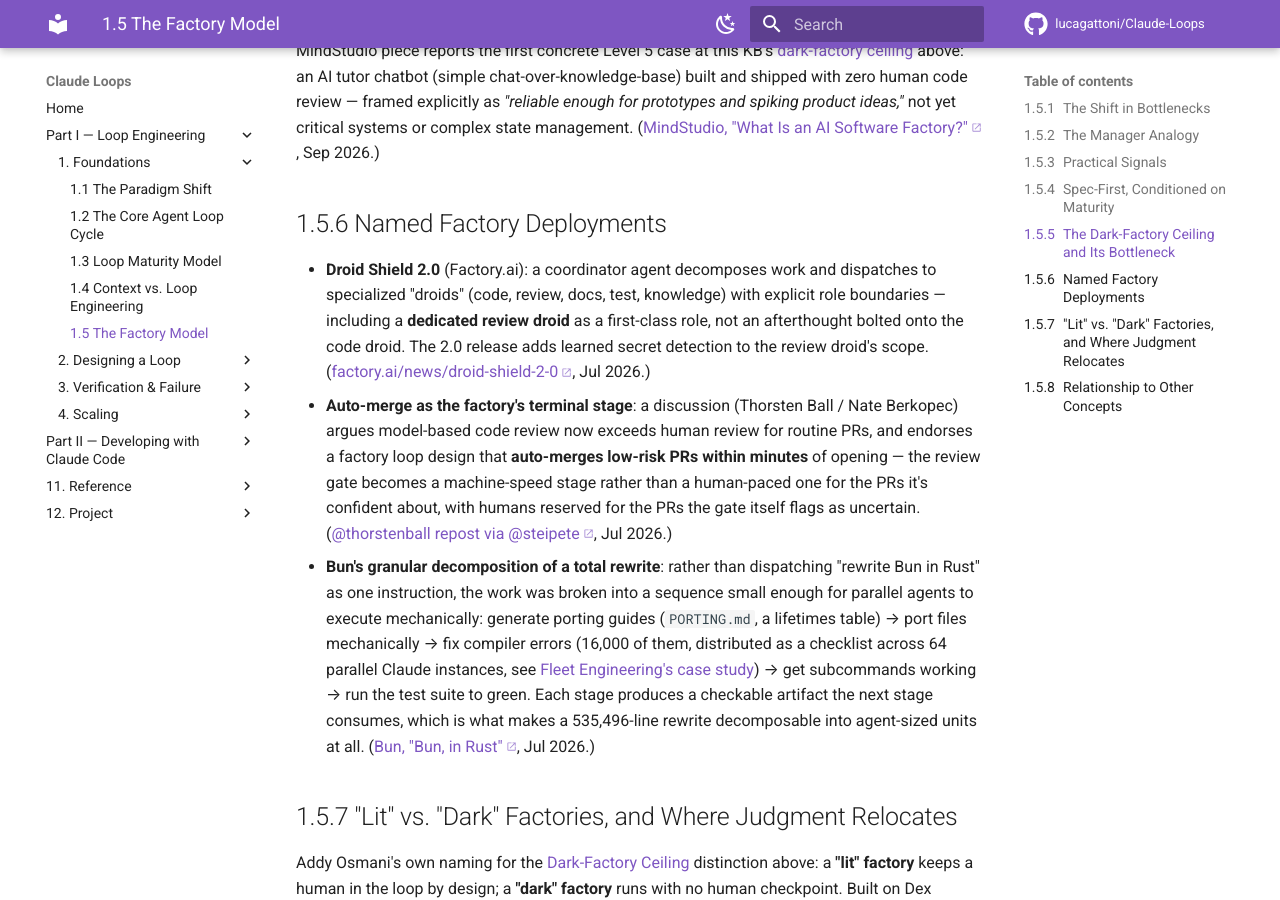
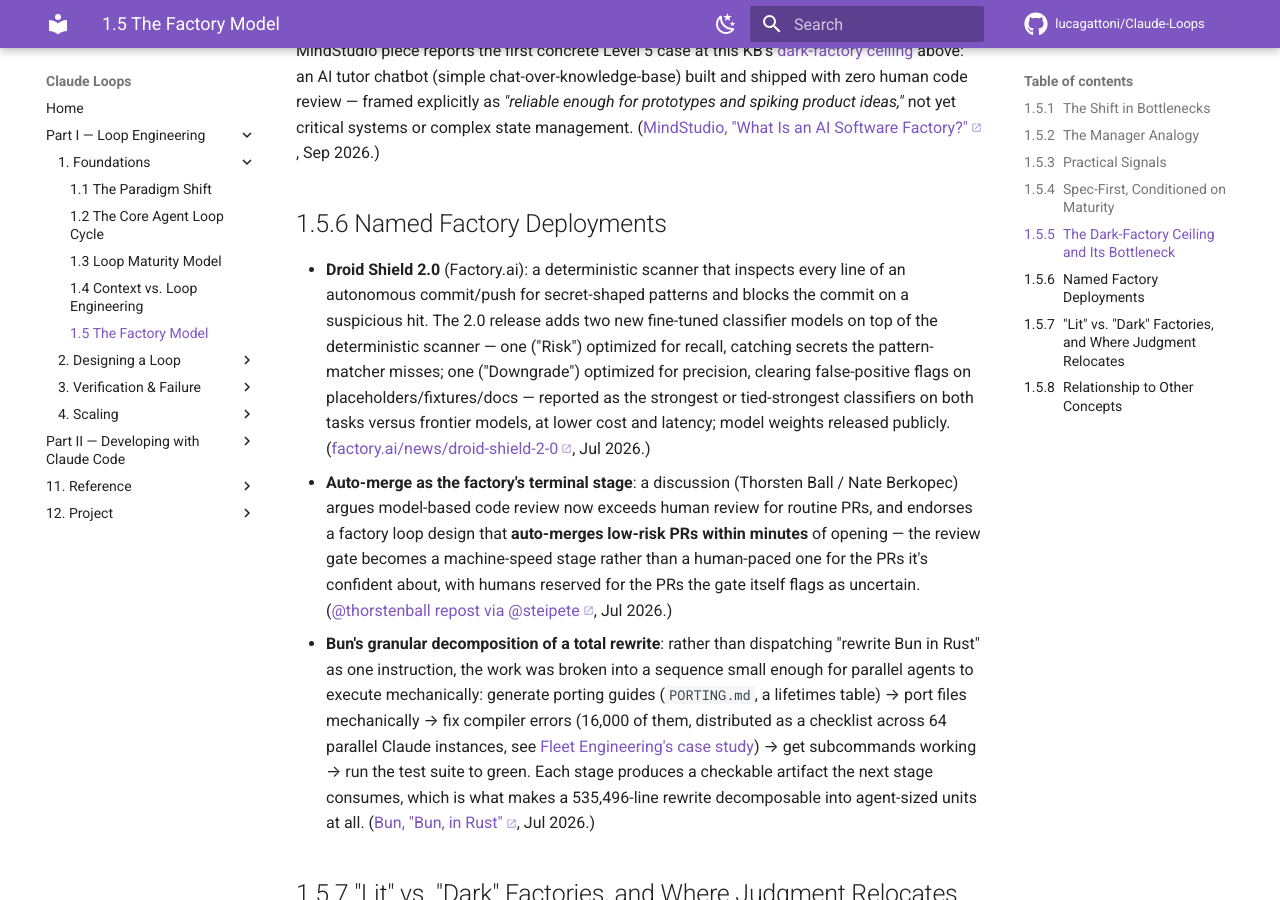
Before and after one commit to lucagattoni/Claude-Loops, an MkDocs documentation site: the page built from docs/26-factory-model.md, in a window 1280 px wide and 900 px high, scrolled down 2867 px. Built offline with MkDocs 1.6.1 and Material for MkDocs 9.7.7, drawn with Linux system fonts in a browser that asks for light colours; comment, search, counter and statistics services are not loaded.

Commit message:
26-factory-model.md: 1 fact-check fix(es) from the C7 doc sweep
Change types: RESTRUCTURE×1

- [high] I fetched the article myself: 'coordinator', 'review droid' and 'code droid' return zero hits, while the replacement's every specific — secret-shaped pattern scanning that blocks the commit,

Backlog step 11 (C7). 34/34 units, 4,025 previously-unverified lines, 656 claims
checked, 471 URLs opened. Evidence: plans/20260907_0100-c7-doc-sweep-evidence.md.
mkdocs build --strict green on the full change set.

Co-Authored-By: Claude Opus 5 (1M context) <noreply@anthropic.com>
Claude-Session: https://claude.ai/code/session_0143r6VLrjfhL34xeWGQvHmV

```diff
--- a/docs/26-factory-model.md
+++ b/docs/26-factory-model.md
@@ -122,11 +122,7 @@ critical systems or complex state management.
 
 ## Named Factory Deployments
 
-- **Droid Shield 2.0** (Factory.ai): a coordinator agent decomposes work and
-  dispatches to specialized "droids" (code, review, docs, test, knowledge) with
-  explicit role boundaries — including a **dedicated review droid** as a first-class
-  role, not an afterthought bolted onto the code droid. The 2.0 release adds learned
-  secret detection to the review droid's scope.
+- **Droid Shield 2.0** (Factory.ai): a deterministic scanner that inspects every line of an autonomous commit/push for secret-shaped patterns and blocks the commit on a suspicious hit. The 2.0 release adds two new fine-tuned classifier models on top of the deterministic scanner — one ("Risk") optimized for recall, catching secrets the pattern-matcher misses; one ("Downgrade") optimized for precision, clearing false-positive flags on placeholders/fixtures/docs — reported as the strongest or tied-strongest classifiers on both tasks versus frontier models, at lower cost and latency; model weights released publicly.
   ([factory.ai/news/droid-shield-2-0](https://factory.ai/news/droid-shield-2-0), Jul 2026.)
 - **Auto-merge as the factory's terminal stage**: a discussion (Thorsten Ball / Nate
   Berkopec) argues model-based code review now exceeds human review for routine PRs,
```
